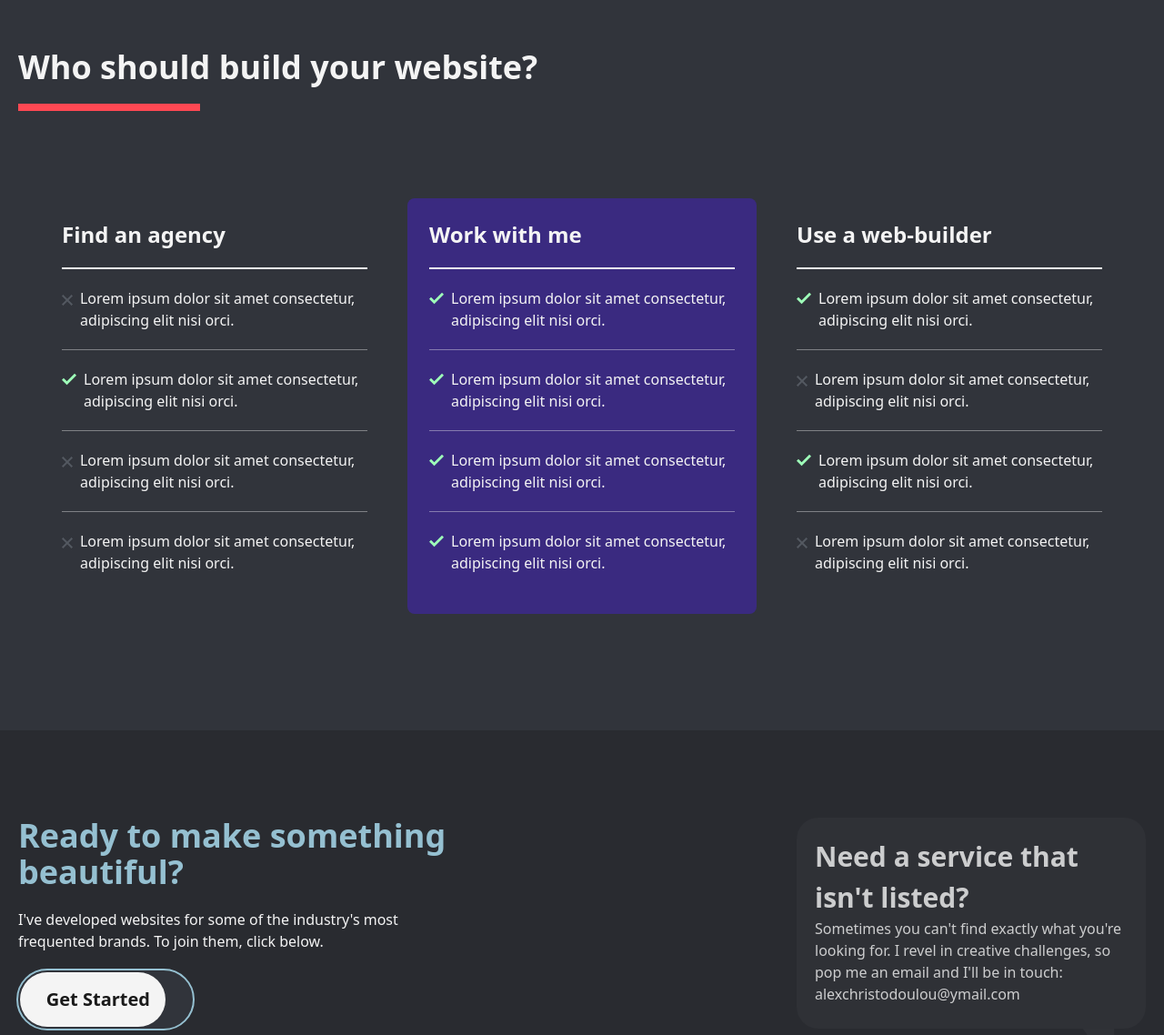
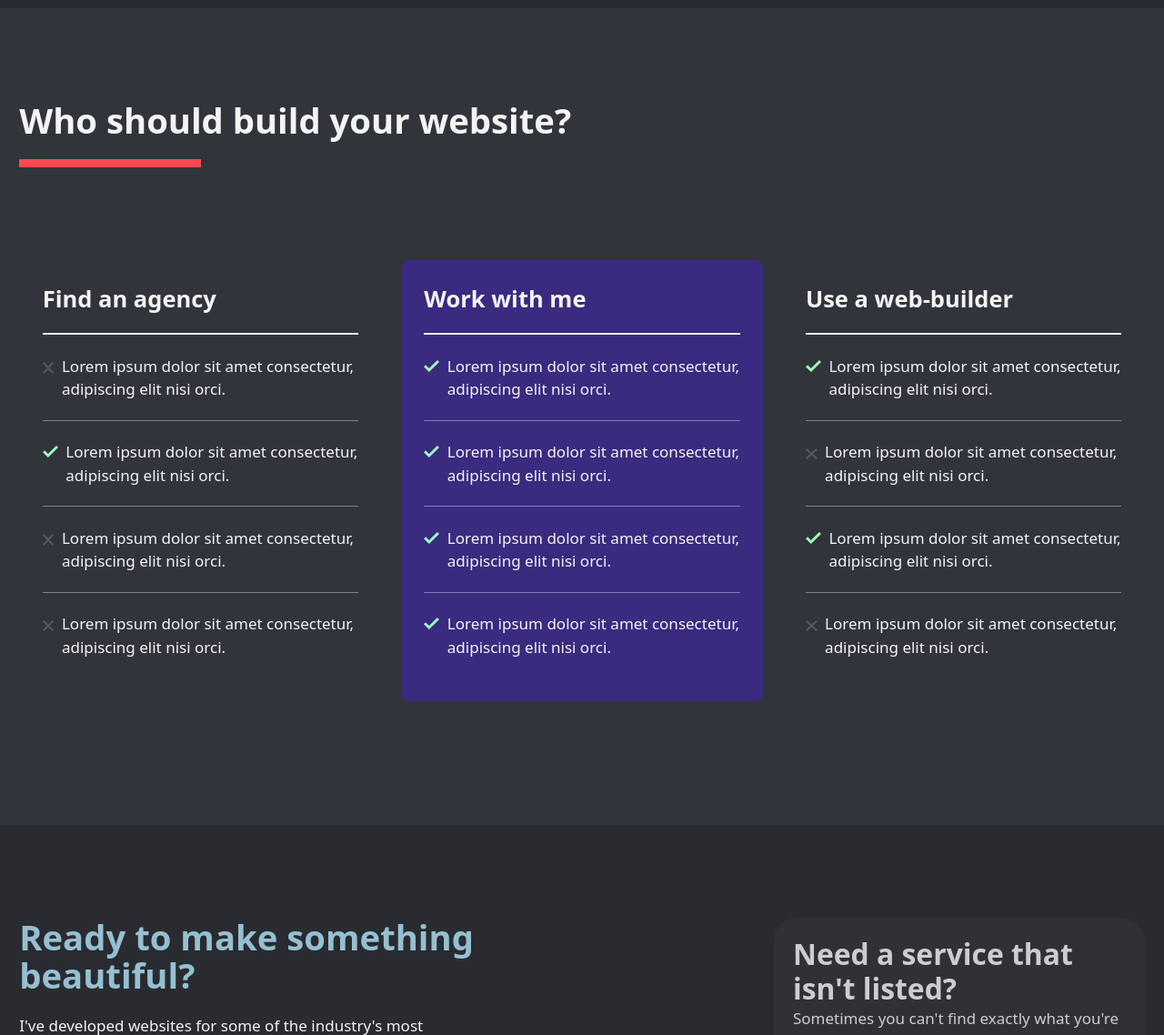
Before and after one commit to invictalex/freelance-site, an Astro site: page / in a window 1280 px wide. Shown: the part 1662-2800 px from the top of the page at 91% size. Built offline with nearby package versions, Linux system fonts and the light colour scheme; Astro itself is replaced by a stand-in of ours.

Commit message:
update-font-sizes

```diff
--- a/src/components/ComparisonTable.jsx
+++ b/src/components/ComparisonTable.jsx
@@ -47,9 +47,9 @@ export default function ComparisonTable({content}){
                 viewport={{ once: true }}
             >
 
-                <h2 className="text-4xl mb-5">
+                <h3 className="text-4xl mb-5">
                     {headline}
-                </h2>
+                </h3>
 
                 <div className="space h-2 rounded-xs w-[200px] bg-red"></div>
 
--- a/src/components/ContentSwitcher.jsx
+++ b/src/components/ContentSwitcher.jsx
@@ -30,9 +30,9 @@ export default function ContentSwitcher({contentTwo}){
                         exit={{opacity: 0,  x: -100}}
                         transition={{ease: "linear", duration:0.2}}
                     >
-                        <h5 className="text-4xl font-semibold">Services</h5>
+                        <h3 className="font-semibold">Services</h3>
                         <div className="h-1 w-[150px] bg-red" />
-                        <h1 className="text-6xl font-bold text-blue max-sm:text-5xl">{title}</h1>
+                        <h1 className="font-bold text-blue max-sm:text-5xl">{title}</h1>
                         <p>
                             {serviceNamesArray.map((item, i) => (
                                 <span
@@ -90,7 +90,7 @@ export default function ContentSwitcher({contentTwo}){
 
                     <AnimatePresence mode="wait">
                         <motion.div
-                            className="container"
+                            className="container markdown"
                             key={currentIndex}
                             initial={{opacity: 0}}
                             animate={{opacity: 1}}
@@ -98,10 +98,12 @@ export default function ContentSwitcher({contentTwo}){
                             transition={{ease: "linear", duration:0.2}}
                         >
                             <Markdown>
-                            {body}
+                                {body}
 
                             </Markdown>
-                            <p className="mr-10 text-right text-lg cursor-pointer font-bold text-purple mt-20" onClick={backToTop}>More services</p>
+                            <p className="mr-10 text-right text-lg font-bold text-purple mt-20" >
+                                <span onClick={backToTop} className="cursor-pointer">More services</span>
+                            </p>
                         </motion.div>
                     </AnimatePresence>
 
--- a/src/components/Prompt.astro
+++ b/src/components/Prompt.astro
@@ -12,7 +12,7 @@ const {headline, text, customRequest} = content.frontmatter
         <div class="container flex flex-col md:flex-row md:justify-between gap-16">
 
             <div class="flex flex-col gap-5 max-w-xl">
-                <h2 class="font-bold text-4xl text-blue">{headline}</h2>
+                <h3 class="font-bold text-blue">{headline}</h3>
                 <p class="w-[80%]">{text}</p>
                 <PromptButton client:visible/>
             </div>
--- a/src/components/ServicesWidget.jsx
+++ b/src/components/ServicesWidget.jsx
@@ -15,9 +15,9 @@ export default function ServicesWidget({content}){
                                 viewport={{ once: true }}
 
                         >
-                                <h2 className="text-4xl space w-full text-left" slot="heading">
+                                <h3 className="space w-full text-left" slot="heading">
                                         {heading}
-                                </h2>
+                                </h3>
 
                                 <div className="py-16">
                                         <Accordion content={service}/>
--- a/src/components/general/BurgerMenu.jsx
+++ b/src/components/general/BurgerMenu.jsx
@@ -1,14 +1,14 @@
 import { motion } from "framer-motion"
 import {useState} from "react"
 
-export default function BurerMenu(){
+export default function BurgerMenu(){
 
     const prongStyle = "block h-0.5 w-8 bg-white"
 
     const [menuTray, setMenuTray] = useState(false)
 
     return(
-        <div id="burger-menu" className="relative z-10 hidden">
+        <div className="relative z-10 lg:hidden">
             <div className="z-100 space-y-1.5 hover:cursor-pointer relative z-10" onClick={() => setMenuTray(prev => !prev)}>
                 <motion.span animate={menuTray ? {rotateZ: 45, y: 8} : {rotateZ: 0, y: 0}} className={prongStyle}></motion.span>
                 <motion.span animate={{width: menuTray ? 0 : 24}} className={prongStyle}></motion.span>
--- a/src/components/general/Header.astro
+++ b/src/components/general/Header.astro
@@ -10,7 +10,7 @@ const hoverStyles = "after:block after:w-0 after:h-px after:bg-white after:durat
     <div class="container flex justify-between items-center m-auto">
         <a href="/"><img src={assets.frontmatter.headerLogo} class="h-auto w-16" /></a>
 
-        <ul id="reg-menu" class="flex items-center gap-5 text-white">
+        <ul class="flex items-center gap-5 text-white max-lg:hidden">
 
             <li><a href="/" class={hoverStyles}>home</a></li>
             <li><a href="/services" class={hoverStyles}>services</a></li>
--- a/src/style/GlobalStyles.astro
+++ b/src/style/GlobalStyles.astro
@@ -1,16 +1,10 @@
 <style is:global>
 
-    h4{
-        font-size: 1.8rem;
-        font-weight:600;
-        margin-block:2rem
-    }
 
 .scrollbar-hide::-webkit-scrollbar {
     display: none;
 }
 
-/* For IE, Edge and Firefox */
 .scrollbar-hide {
     -ms-overflow-style: none;  /* IE and Edge */
     scrollbar-width: none;  /* Firefox */
@@ -37,17 +31,10 @@
 }
 
 
-    @media (max-width: 1000px){
-    #reg-menu{
-        display:none;
-    }
-    #burger-menu{
-        display: block;
-    }
-}
 
 html{
-    scroll-behavior: smooth
+    scroll-behavior: smooth;
+    font-size:17px
 }
 
 h1, h2, h3, h4, h5, h6{
@@ -55,14 +42,36 @@ h1, h2, h3, h4, h5, h6{
 }
 
 
-h1 {    font-size: 3.75rem  }   /*text-6xl*/
-h2 {    font-size: 3rem  }      /*text-5xl*/
-h3 {    font-size: 2.25rem  }   /*text-4xl*/
-h4 {    font-size: 1.875rem  }  /*text-3xl*/
-h5 {    font-size: 1.5rem  }    /*text-2xl*/
-h6 {    font-size: 1.25rem  }    /*text-xl*/
+h1 {    font-size: 3.75rem; line-height: 1;  }   /*text-6xl*/
+h2 {    font-size: 3rem; line-height: 1;  }      /*text-5xl*/
+h3 {    font-size: 2.25rem; line-height: 2.5rem  }   /*text-4xl*/
+h4 {    font-size: 1.875rem; line-height: 2.25rem  }  /*text-3xl*/
+h5 {    font-size: 1.5rem; line-height: 2rem;  }    /*text-2xl*/
+h6 {    font-size: 1.25rem; line-height: 1.75rem;  }    /*text-xl*/
 
+p, li {     font-size: 17px;}
 
+.markdown h2{
+    color: #292B30;
+    font-size: 2.25rem;
+    margin-top: 3rem;
+    margin-bottom: 1.3rem
+}
+
+.markdown h2:first-of-type{
+    margin-top: 0
+}
+
+.markdown h6{
+    color: #404a5d;
+    font-size: 1.1rem;
+    margin-block: 1.3rem
+}
+
+.markdown p{
+    color: black;
+    margin-block: 1rem
+}
 
 
 
```
Lines whose indentation alone changed are shown as unchanged.
